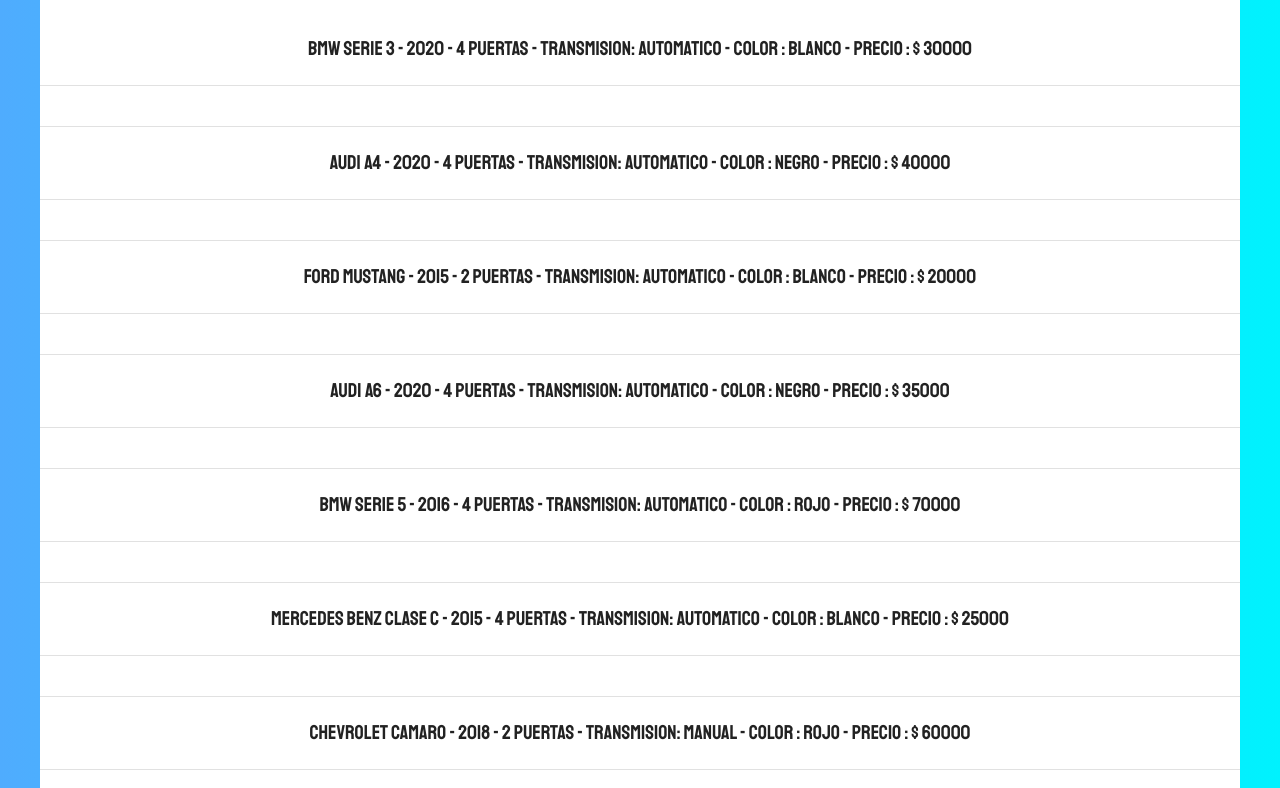
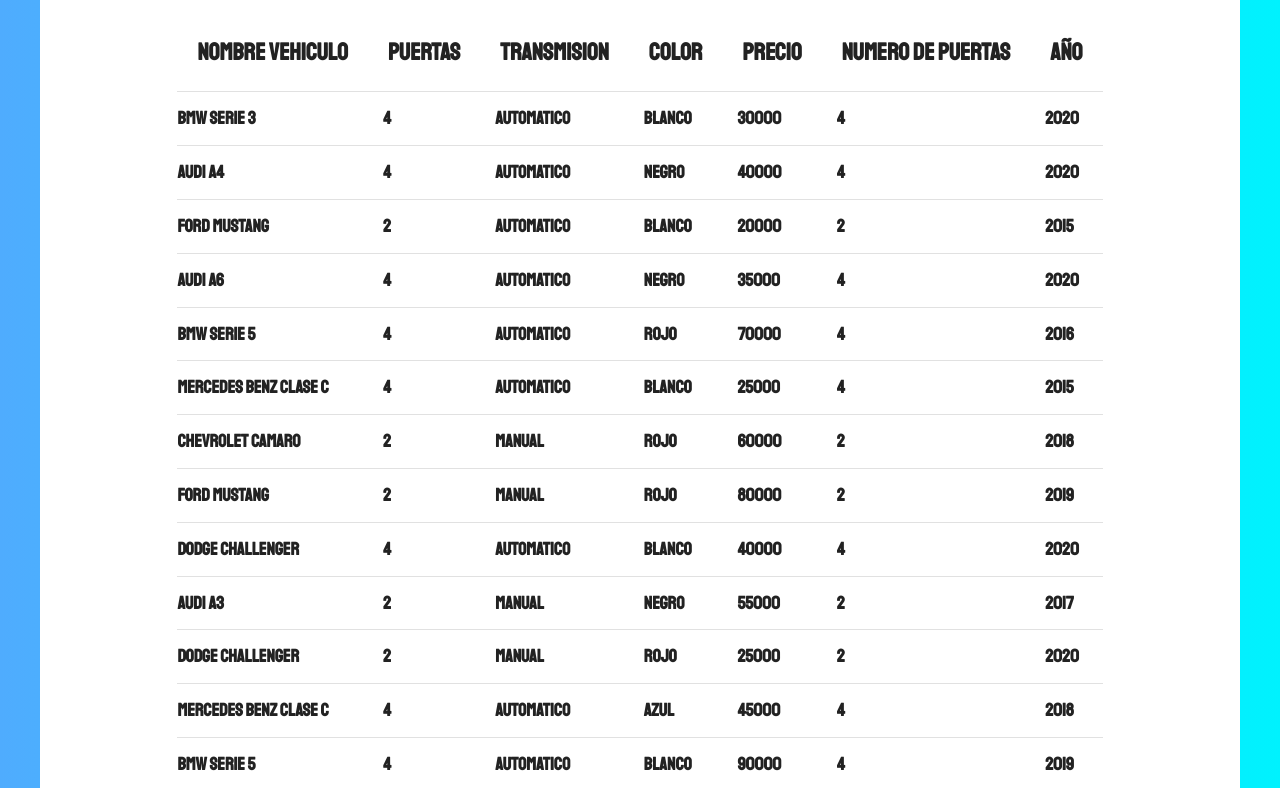
Before and after one commit to satswere/buscador-de-autos, a plain HTML site: page index.html in a window 1280 px wide. Shown: the part 595-1383 px from the top of the page. Drawn offline with Linux system fonts and the light colour scheme.

Commit message:
agregados en tabla

```diff
--- a/css/app.css
+++ b/css/app.css
@@ -35,15 +35,18 @@
     font-size: 2rem;
     font-family: Arial, Helvetica, sans-serif;
 }
-#resultado p {
+
+#resultado th {
     margin: 0;
     padding: 2rem;
+    font-size: x-large;
     border-bottom: 1px solid #e1e1e1;
 }
-#resultado p span {
+#resultado td  {
     font-weight: bold;
+    font-size: large;
 }
-#resultado p:last-of-type{
+#resultado {
     border: none;
 }
 .alerta {
--- a/index.html
+++ b/index.html
@@ -1,23 +1,22 @@
 <!DOCTYPE html>
 <html lang="en">
+
 <head>
-    <meta charset="UTF-8">
-    <meta name="viewport" content="width=device-width, initial-scale=1.0">
-    <meta http-equiv="X-UA-Compatible" content="ie=edge">
-    <title>Buscador múltiples campos - JS Moderno </title>
-    <link href="https://fonts.googleapis.com/css?family=Staatliches" rel="stylesheet">
-    <link rel="stylesheet" href="css/normalize.css">
-    <link rel="stylesheet" href="css/skeleton.css">
-    <link rel="stylesheet" href="css/app.css">
+    <meta charset="UTF-8" />
+    <meta name="viewport" content="width=device-width, initial-scale=1.0" />
+    <meta http-equiv="X-UA-Compatible" content="ie=edge" />
+    <title>Buscador múltiples campos - JS Moderno</title>
+    <link href="https://fonts.googleapis.com/css?family=Staatliches" rel="stylesheet" />
+    <link rel="stylesheet" href="css/normalize.css" />
+    <link rel="stylesheet" href="css/skeleton.css" />
+    <link rel="stylesheet" href="css/app.css" />
+
 </head>
+
 <body>
-
     <h1>Buscador de Autos</h1>
 
     <div class="contenedor">
-
-
-
         <form id="buscador">
             <div class="row">
                 <div class="three columns">
@@ -97,15 +96,15 @@
             </div>
         </form>
 
+        <h1>Resultados</h1>
+        <table id="resultado" align="center"></table>
 
-        <h1>Resultados</h1>
-        <div id="resultado"></div>
+
     </div>
 
-    <a class="sitio-web" href="https://www.codigoconjuan.com" rel="nofollow noopener noreferrer" >Código Con Juan</a>
-
+    </div>
     <script src="js/db.js"></script>
     <script src="js/app.js"></script>
+</body>
 
-</body>
 </html>
--- a/js/app.js
+++ b/js/app.js
@@ -46,10 +46,28 @@
 const MostrarAutos = (autos) => {
   const resultado = document.querySelector("#resultado");
   resultado.innerHTML = "";
+  resultado.innerHTML = `
+  <tr>
+  <th>nombre vehiculo</th>
+  <th>puertas</th>
+  <th>transmision</th>
+  <th>color</th>
+  <th>precio</th>
+  <th>numero de puertas</th>
+  <th>año</th>
+</tr>`;
   autos.forEach((auto) => {
     const { marca, modelo, year, precio, puertas, color, transmision } = auto;
     resultado.innerHTML += `
-       <p> ${marca} ${modelo} - ${year} - ${puertas} puertas - transmision: ${transmision} - color : ${color} - precio : $ ${precio} <p/>
+    <tr>
+    <td>${marca} ${modelo}</td>
+    <td> ${puertas}</td>
+    <td>${transmision}</td>
+    <td>${color} </td>
+    <td> ${precio} </td>
+    <td> ${puertas} </td>
+    <td> ${year} </td>
+  </tr>
        `;
   });
 };
```
Lines whose indentation alone changed are shown as unchanged.
